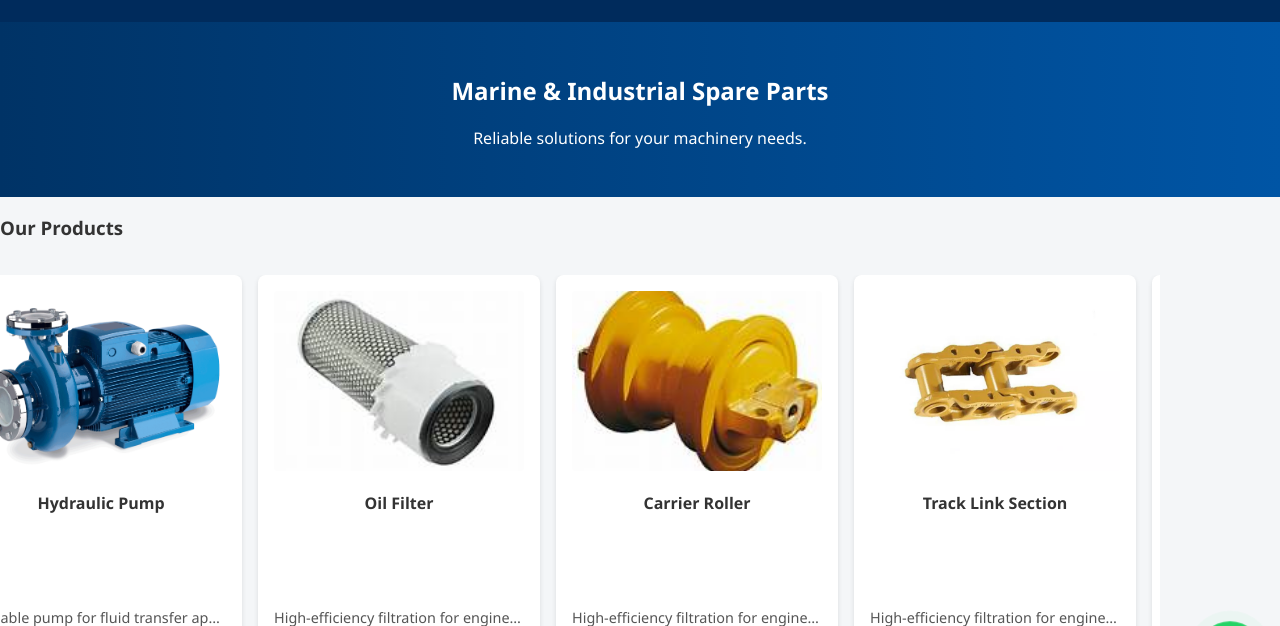
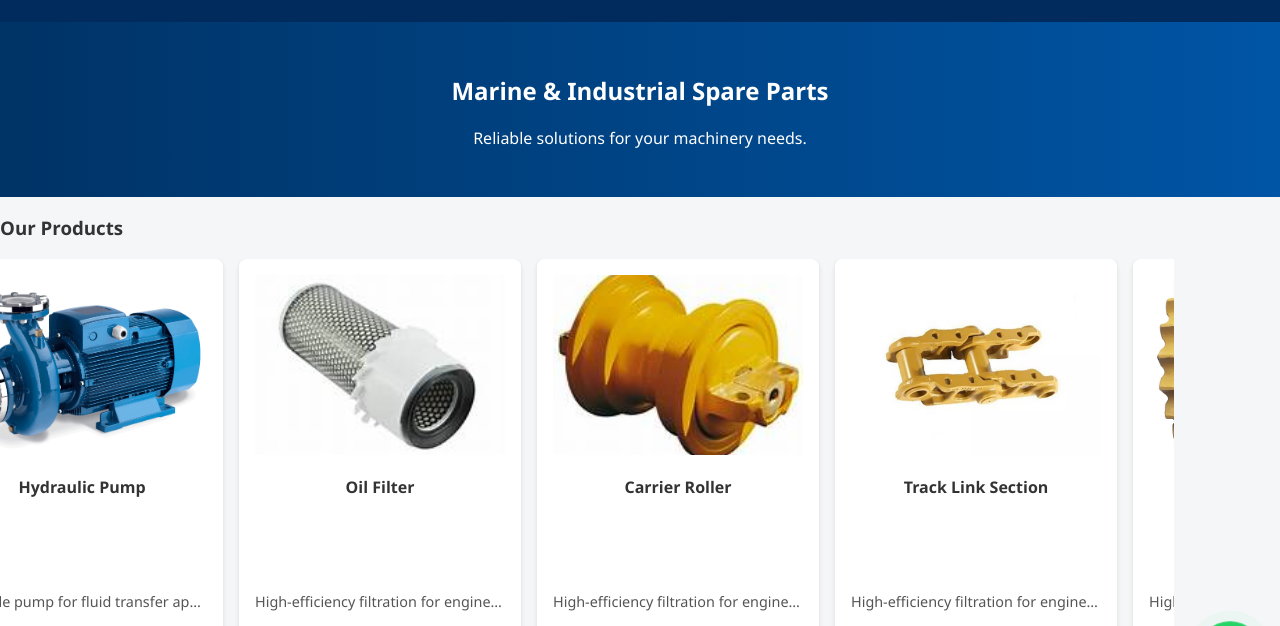
Before and after one commit to harmonisindo/harmonisindo-jaya-part, a plain HTML site: page index.html in a window 1280 px wide. Shown: the part 96-722 px from the top of the page. Drawn offline with Linux system fonts and the light colour scheme.

Commit message:
Update index.html

```diff
--- a/index.html
+++ b/index.html
@@ -22,9 +22,51 @@
 
    <section id="products">
     <h3>Our Products</h3>
-    <div class="slider-container">
-      <div class="slider">
+      <div class="slider-wrapper">
+        <div class="slider" id="slider">
+
         <div class="product-card">
+          <img src="assets/valve.jpg" alt="Valve" />
+          <h4>Industrial Valve</h4>
+          <p>Durable valve for high-pressure systems.</p>
+        </div>
+
+        <div class="product-card">
+          <img src="assets/pump.jpg" alt="Pump" />
+          <h4>Hydraulic Pump</h4>
+          <p>Reliable pump for fluid transfer applications.</p>
+        </div>
+
+        <div class="product-card">
+          <img src="assets/filter.jpg" alt="Filter" />
+          <h4>Oil Filter</h4>
+          <p>High-efficiency filtration for engine protection.</p>
+        </div>
+
+        <div class="product-card">
+          <img src="assets/roller.jpg" alt="Roller" />
+          <h4>Carrier Roller</h4>
+          <p>High-efficiency filtration for engine protection.</p>
+        </div>
+
+        <div class="product-card">
+          <img src="assets/track.jpg" alt="Track Link" />
+          <h4>Track Link Section</h4>
+          <p>High-efficiency filtration for engine protection.</p>
+        </div>
+
+        <div class="product-card">
+          <img src="assets/sprocket.jpg" alt="Sprocket" />
+          <h4>Sprocket Segment</h4>
+          <p>High-efficiency filtration for engine protection.</p>
+        </div>
+
+        <div class="product-card">
+          <img src="assets/pad.jpg" alt="Track Pad" />
+          <h4>Steel Track Pad</h4>
+          <p>High-efficiency filtration for engine protection.</p>
+        </div>
+<div class="product-card">
           <img src="assets/valve.jpg" alt="Valve" />
           <h4>Industrial Valve</h4>
           <p>Durable valve for high-pressure systems.</p>
```
